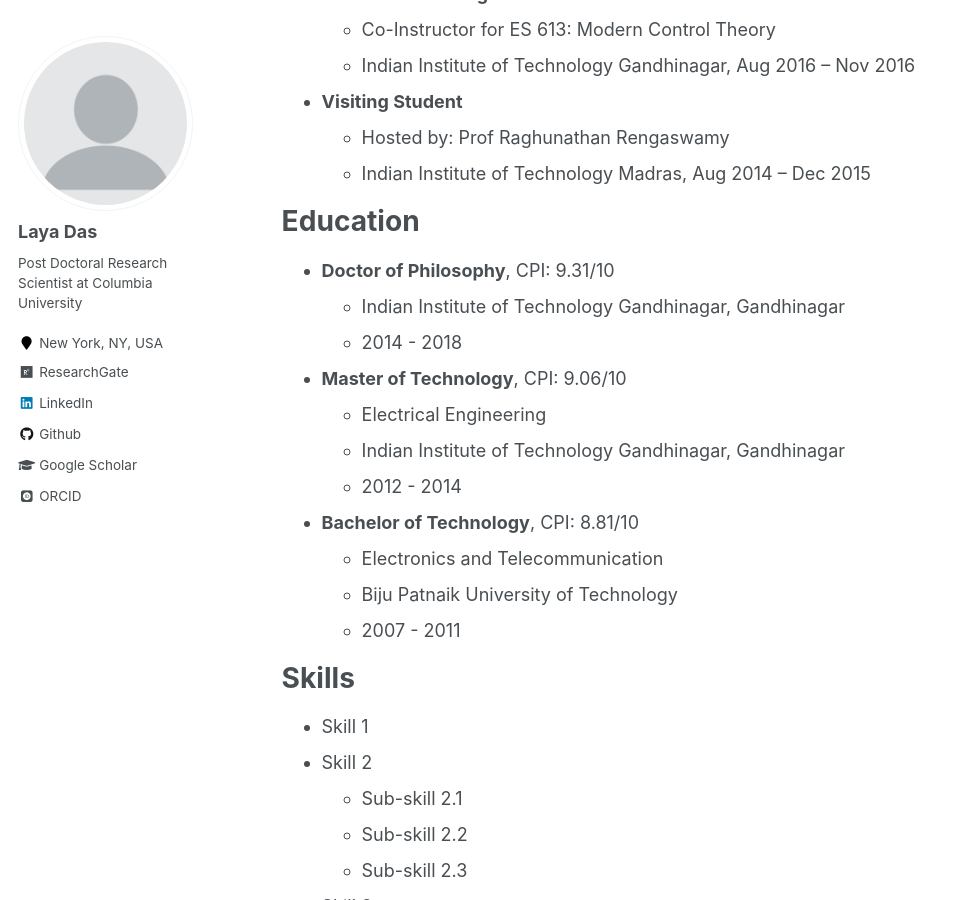
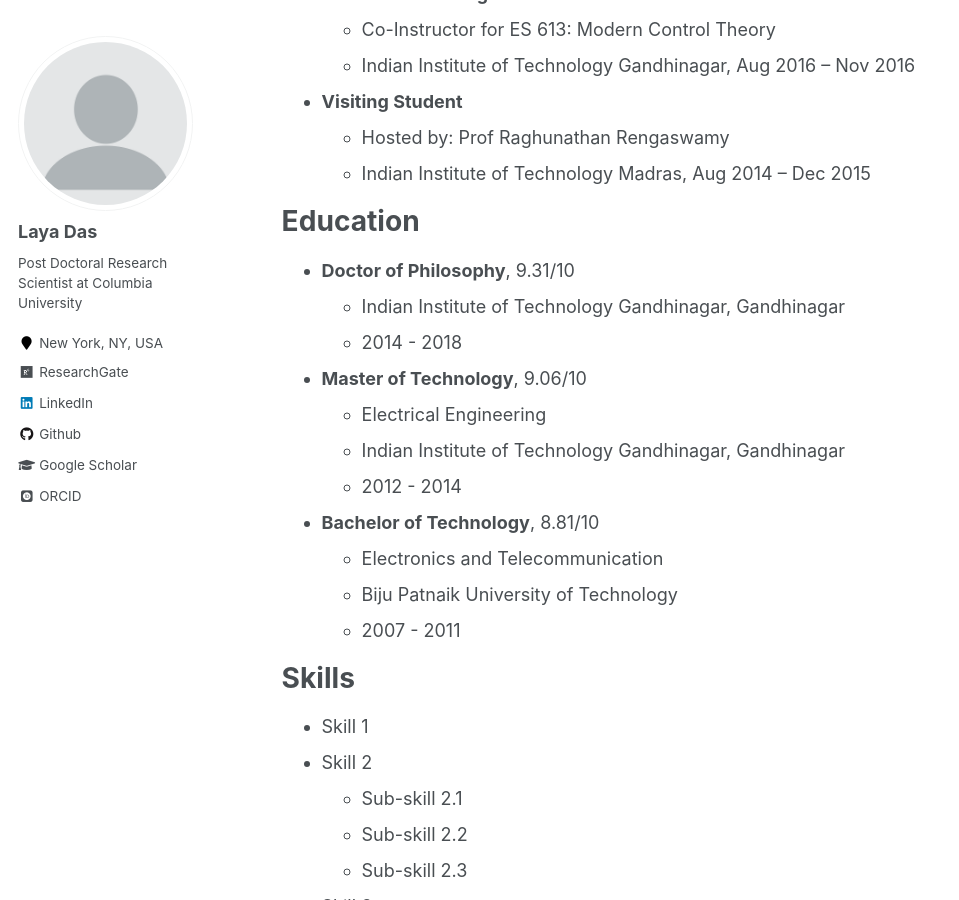
Before and after one commit to layadas/layadas.github.io, a Jekyll site: the page built from _pages/cv.md, in a window 1280 px wide and 900 px high, scrolled down 528 px. Shown: the whole window, without its empty margins (0-959 px from the left). Built offline with Jekyll 4.4.1, drawn with Linux system fonts in a browser that asks for light colours; some web fonts are replaced.

Commit message:
Update cv.md

```diff
--- a/_pages/cv.md
+++ b/_pages/cv.md
@@ -33,14 +33,14 @@ Research and Teaching Experience
 
 Education
 ======
-- **Doctor of Philosophy**, CPI: 9.31/10
+- **Doctor of Philosophy**, 9.31/10
 	- Indian Institute of Technology Gandhinagar, Gandhinagar
 	- 2014 - 2018
-- **Master of Technology**, CPI: 9.06/10
+- **Master of Technology**, 9.06/10
 	- Electrical Engineering
 	- Indian Institute of Technology Gandhinagar, Gandhinagar
 	- 2012 - 2014
-- **Bachelor of Technology**, CPI: 8.81/10
+- **Bachelor of Technology**, 8.81/10
 	- Electronics and Telecommunication
 	- Biju Patnaik University of Technology
 	- 2007 - 2011
```
